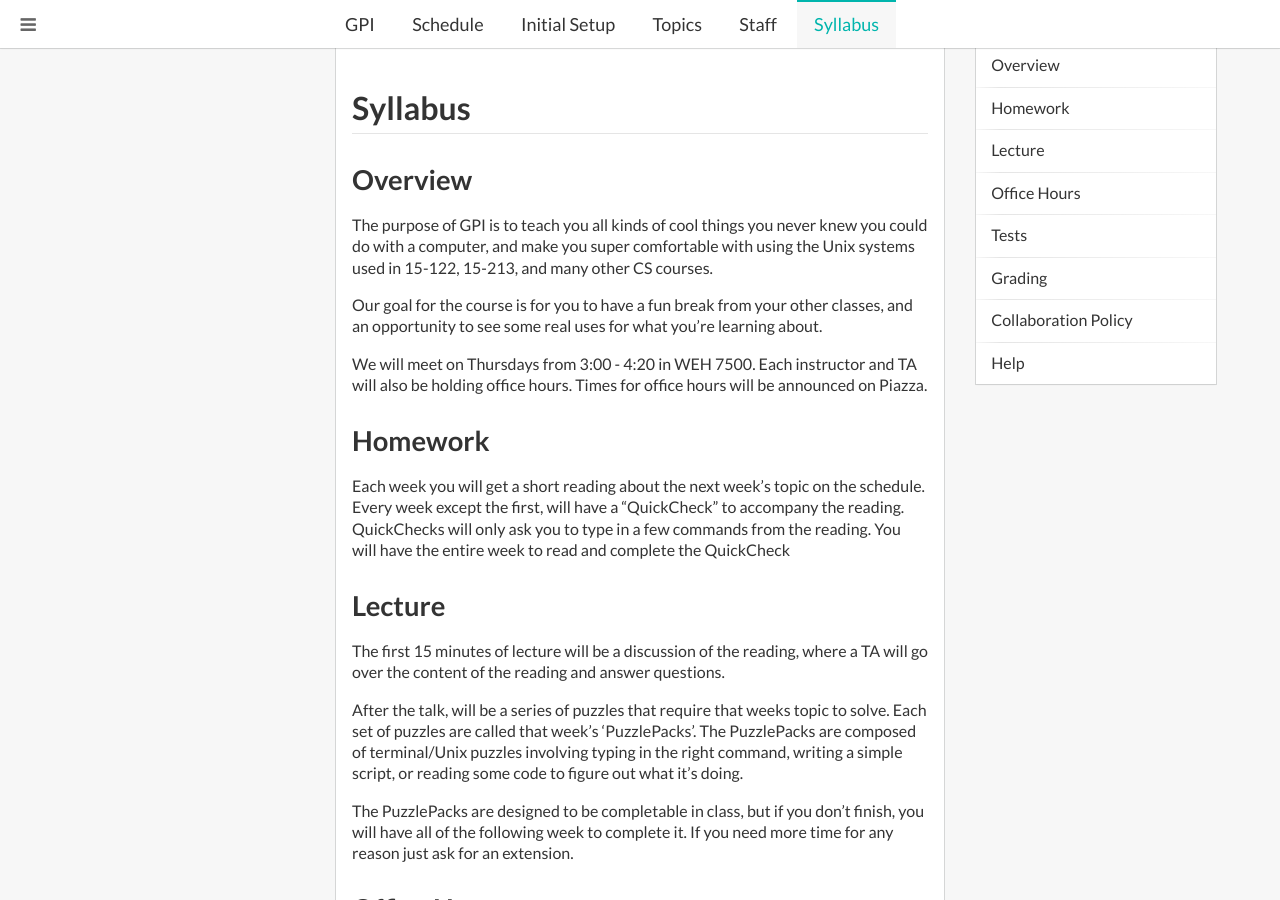
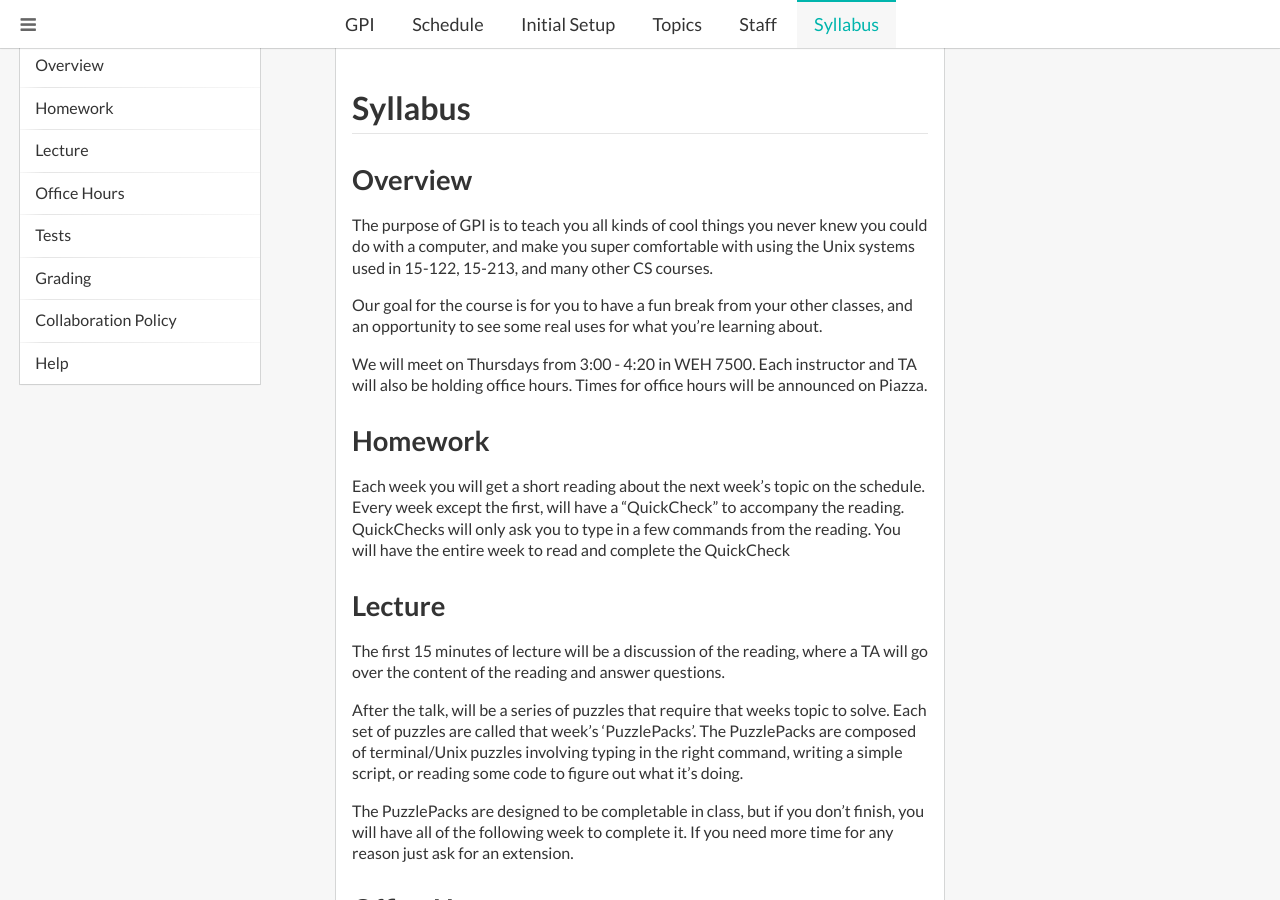
Before and after one commit to cmugpi/cmugpi.github.io, a Jekyll site: the page built from syllabus/index.md, in a window 1280 px wide and 900 px high. Built offline with Jekyll 4.4.1, drawn with Linux system fonts in a browser that asks for light colours; nearby versions of some CDN libraries.

Commit message:
Moved TOC to left side

```diff
--- a/_includes/toc.md
+++ b/_includes/toc.md
@@ -1,4 +1,4 @@
-<div class="ui close right rail">
+<div class="ui very close left rail">
 * Table of Contents
 {:toc}
 </div>
```
